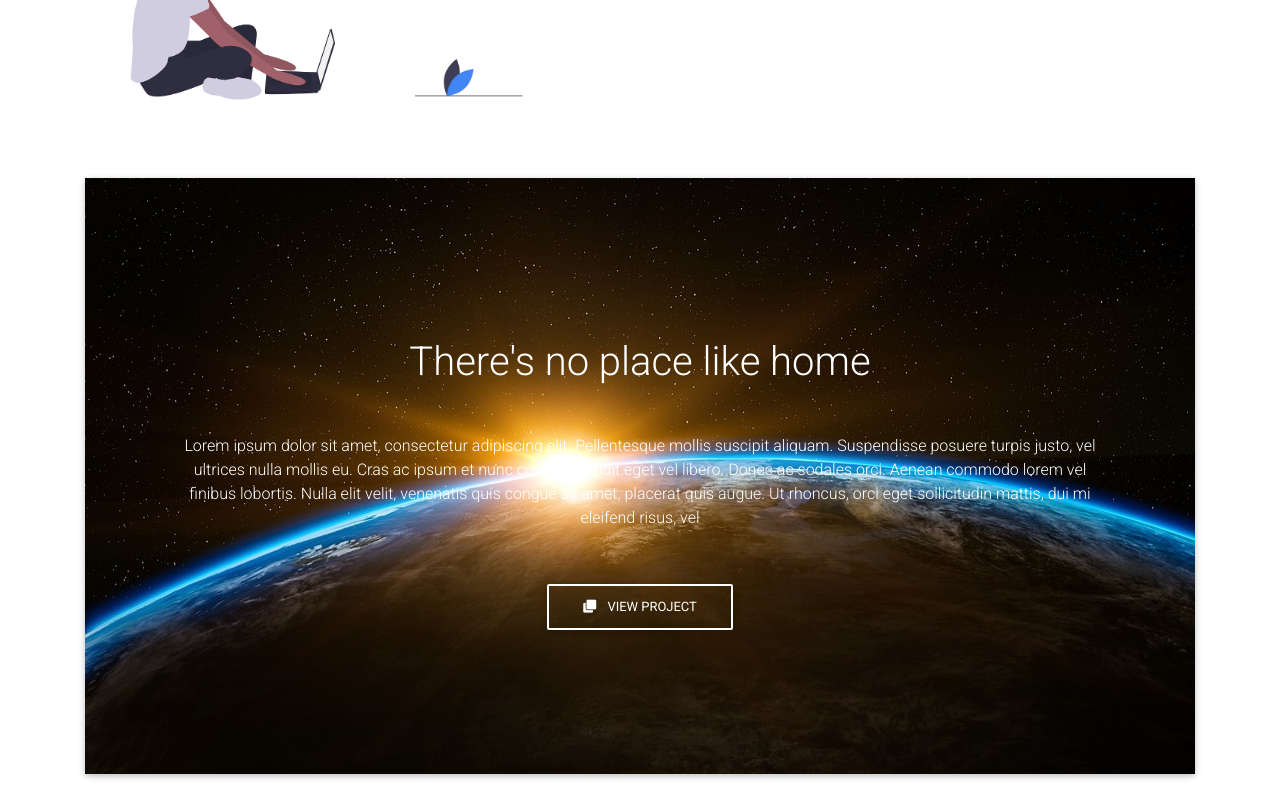
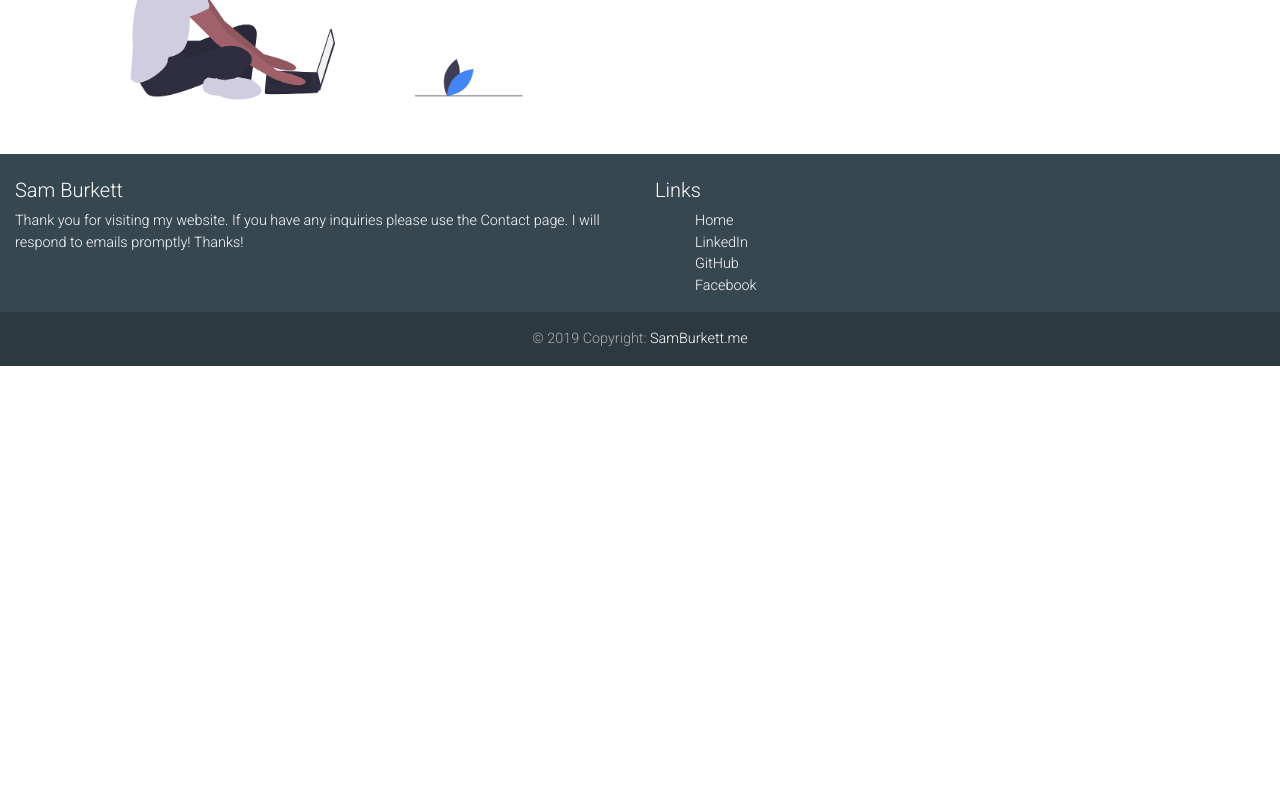
Before and after one commit to Lee7b/sbappold, a React (Create React App) app in the folder client/: page / in a window 1280 px wide. Shown: the part 580-1380 px from the top of the page. After the commit the page ends 946 px from the top, so only its background shows below. Built offline with nearby package versions, Linux system fonts and the light colour scheme.

Commit message:
Changed the home page

```diff
--- a/client/src/Pages/Home.js
+++ b/client/src/Pages/Home.js
@@ -46,7 +46,7 @@ class Home extends React.Component {
                 </MDBCol>
             </MDBRow> */}
 
-            <MDBRow>
+            {/* <MDBRow>
                 <MDBCol>
                 <MDBJumbotron style={{ padding: 0 }}>
                     <MDBCol className="text-white text-center py-5 px-4 my-5" style={{ backgroundImage: "url(./img/bg2.jpg)" }}>
@@ -66,7 +66,8 @@ class Home extends React.Component {
                     </MDBCol>
                 </MDBJumbotron>
                 </MDBCol>
-            </MDBRow>
+            </MDBRow> */}
+
             </MDBContainer>
         </Layout>
     )
```
